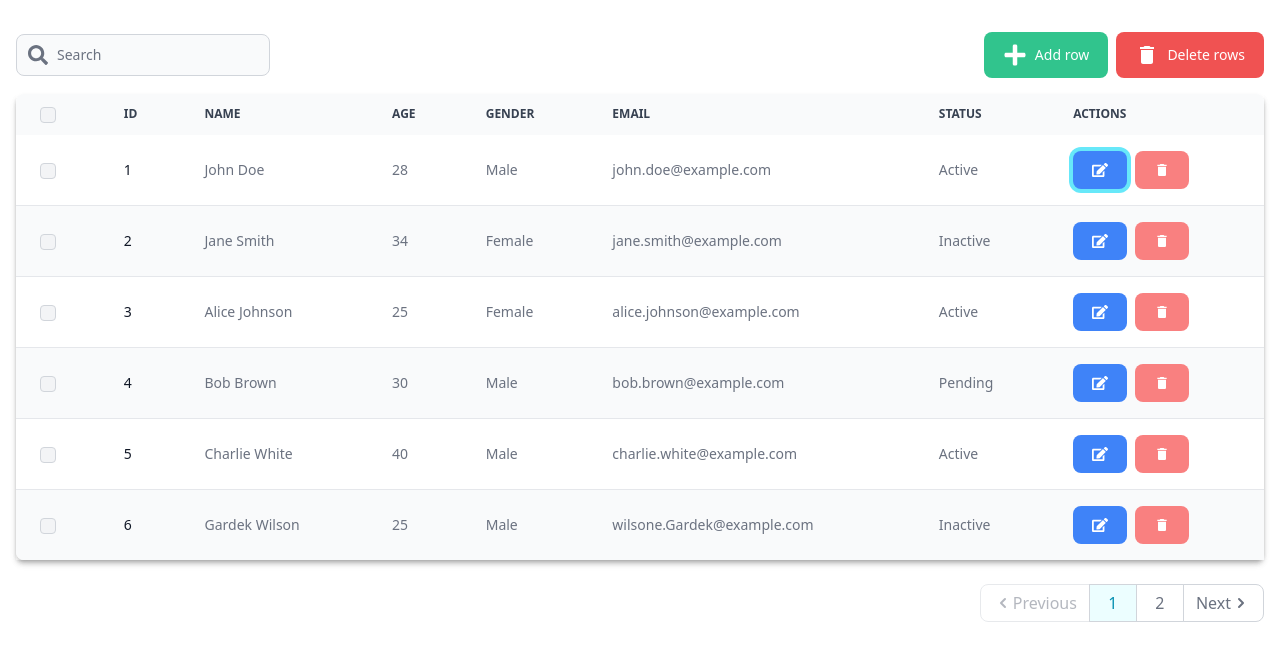
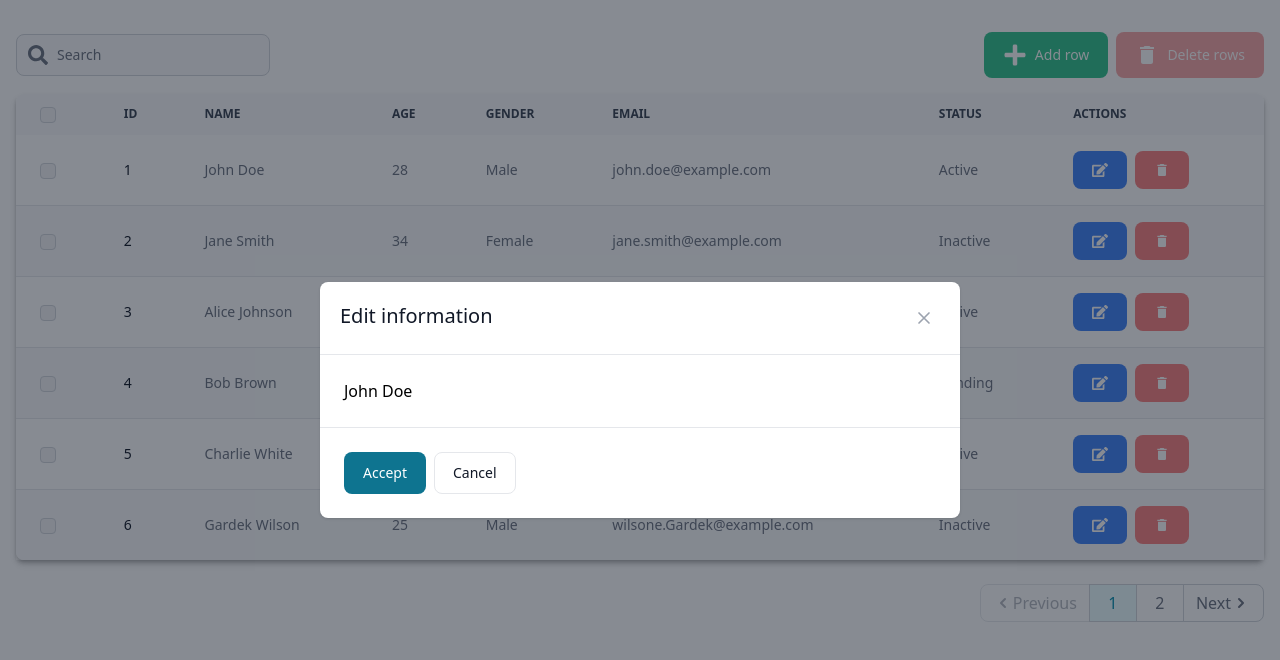
Before and after one commit to npq-thien/table-flowbite, a React (Create React App) app: page / in a window 1280 px wide. Both pictures are taken after a click on the button 1100 px from the left and 169 px from the top of the page. Shown: the top 660 px of the page. Built offline with nearby package versions, Linux system fonts and the light colour scheme.

Commit message:
WIP: Edit row

```diff
--- a/package.json
+++ b/package.json
@@ -10,6 +10,7 @@
     "flowbite-react": "^0.10.1",
     "react": "^18.3.1",
     "react-dom": "^18.3.1",
+    "react-hook-form": "^7.52.2",
     "react-icons": "^5.3.0",
     "react-scripts": "5.0.1",
     "web-vitals": "^2.1.0"
--- a/src/components/DeleteRowPopup.jsx
+++ b/src/components/DeleteRowPopup.jsx
@@ -2,8 +2,6 @@ import { Button, Modal } from "flowbite-react";
 import React from "react";
 
 const DeleteRowPopup = ({ open, handleClose, data, handleDelete }) => {
-//   console.log("data", data);
-
   return (
     <Modal show={open} onClose={handleClose}>
       <Modal.Header>Confirm deletion</Modal.Header>
--- /dev/null
+++ b/src/components/EditRowPopup.jsx
@@ -0,0 +1,39 @@
+import { Button, Modal } from "flowbite-react";
+import React, { useEffect, useState } from "react";
+
+const EditRowPopup = ({ open, handleClose, data, handleSave }) => {
+  console.log("edit", data);
+  const [formData, setFormData] = useState({
+    id: "",
+    name: "",
+    age: "",
+    gender: "",
+    email: "",
+    status: "",
+  });
+
+  useEffect(() => {
+    if (data) {
+      setFormData({ ...data });
+    }
+  }, [data]);
+
+  console.log(formData);
+
+  return (
+    <Modal show={open} onClose={handleClose}>
+      <Modal.Header>Edit information</Modal.Header>
+      <Modal.Body>
+        <div className="space-y-6">{data?.name}</div>
+      </Modal.Body>
+      <Modal.Footer>
+        <Button onClick={handleSave}>Accept</Button>
+        <Button color="gray" onClick={handleClose}>
+          Cancel
+        </Button>
+      </Modal.Footer>
+    </Modal>
+  );
+};
+
+export default EditRowPopup;
--- a/src/components/TableData.jsx
+++ b/src/components/TableData.jsx
@@ -16,11 +16,13 @@ import { MdDelete } from "react-icons/md";
 import { FaSearch, FaEdit, FaPlus } from "react-icons/fa";
 import { rowData as initialRowData } from "../constants/data";
 import DeleteRowPopup from "./DeleteRowPopup";
+import EditRowPopup from "./EditRowPopup";
 
 const TableData = () => {
   const [currentPage, setCurrentPage] = useState(1);
   const [selectedRows, setSelectedRows] = useState([]);
   const [openDelete, setOpenDelete] = useState(false);
+  const [openEdit, setOpenEdit] = useState(false);
   const [openDeleteMultiple, setOpenDeleteMultiple] = useState(false);
   const [listDeletedName, setListDeletedName] = useState([]);
 
@@ -68,7 +70,6 @@ const TableData = () => {
   };
 
   const handleDeleteMultipleRows = () => {
-    // console.log('first', selectedRows);
     // setListDeletedName(selectedRows.map((index) => rowData[index].name));
     setListDeletedName(
       rowData
@@ -88,6 +89,24 @@ const TableData = () => {
     setFilteredRows(updatedRow);
     setSelectedRows([]);
     setOpenDeleteMultiple(false);
+  };
+
+  // Edit row
+  const handleEditRow = (row) => {
+    console.log("select", row);
+    setCurrentRowData(row);
+    setOpenEdit(true);
+  };
+
+  const handleCloseEdit = () => {
+    setOpenEdit(false);
+  };
+
+  const handleSaveEditRow = (updatedRow) => {
+    const updatedData = rowData.map((row) =>
+      row.id === updatedRow.id ? updatedRow : row
+    );
+    setRowData(updatedData);
   };
 
   // Search
@@ -127,6 +146,7 @@ const TableData = () => {
             className="bg-red-500"
             color="failure"
             onClick={handleDeleteMultipleRows}
+            disabled={selectedRows.length === 0}
           >
             <div className="flex-center gap-2">
               <MdDelete className="w-6 h-6" />
@@ -172,7 +192,10 @@ const TableData = () => {
               <TableCell>{row.email}</TableCell>
               <TableCell>{row.status}</TableCell>
               <TableCell className="flex gap-2">
-                <Button className="bg-blue-500">
+                <Button
+                  className="bg-blue-500"
+                  onClick={() => handleEditRow(row)}
+                >
                   <FaEdit className="w-4 h-4" />
                 </Button>
                 <Button
@@ -206,7 +229,7 @@ const TableData = () => {
               Do you want to delete
               <span className="text-red-500">
                 {" "}
-                {listDeletedName ? listDeletedName.join(", ") : "these data"} ?
+                {listDeletedName ? listDeletedName.join(", ") : "these data"}?
               </span>
             </p>
           </div>
@@ -226,6 +249,13 @@ const TableData = () => {
         data={currentRowData}
         handleDelete={handleConfirmDelete}
       />
+
+      <EditRowPopup
+        open={openEdit}
+        handleClose={handleCloseEdit}
+        data={currentRowData}
+        handleSave={handleSaveEditRow}
+      />
     </div>
   );
 };
```
Also changed, not shown: 1 other file (tests, documents, lock files or other folders).
